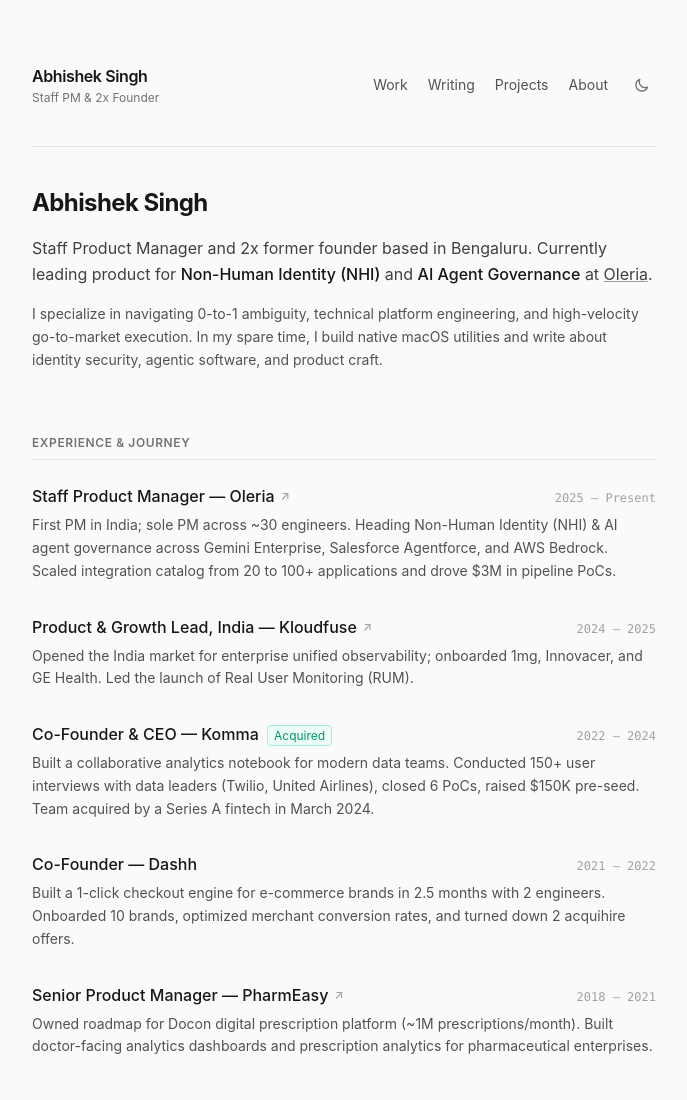
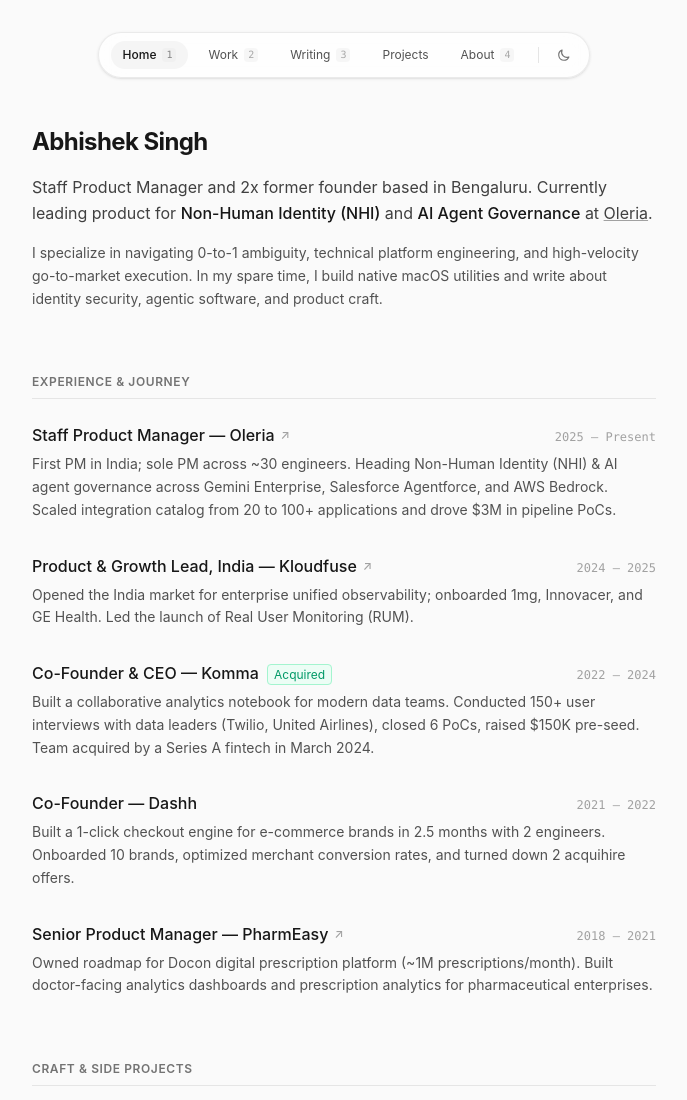
Before and after one commit to abhishek1846/abhishek1846.github.io, an Astro site: page / in a window 1280 px wide. Shown: the top 1100 px of the page, without its empty margins (296-983 px from the left). Built offline with nearby package versions, Linux system fonts and the light colour scheme; Astro itself is replaced by a stand-in of ours.

Commit message:
feat: add onur.dev inspired floating frosted nav and keyboard shortcuts

```diff
--- a/src/components/Header.astro
+++ b/src/components/Header.astro
@@ -6,57 +6,70 @@ interface Props {
 const { current = '' } = Astro.props;
 ---
 
-<header class="flex items-center justify-between pb-10 border-b border-neutral-200 dark:border-neutral-800 mb-10">
-  <div>
-    <a href="/" class="text-base font-semibold tracking-tight hover:opacity-80 transition-opacity">
-      Abhishek Singh
+<!-- Floating / Sticky Frosted Navigation inspired by onur.dev -->
+<div class="sticky top-6 z-50 mb-12 flex justify-center">
+  <nav class="flex items-center gap-1 sm:gap-2 px-3 py-2 rounded-full border border-neutral-200/80 dark:border-neutral-800/80 bg-white/70 dark:bg-neutral-900/70 backdrop-blur-md shadow-sm">
+    <a
+      href="/"
+      class={`flex items-center gap-1.5 px-3 py-1.5 rounded-full text-xs transition-colors ${current === 'home' || current === '' ? 'bg-neutral-100 dark:bg-neutral-800 text-neutral-900 dark:text-neutral-100 font-medium' : 'text-neutral-600 dark:text-neutral-400 hover:text-neutral-900 dark:hover:text-neutral-100'}`}
+      title="Press 1 for Home"
+    >
+      <span>Home</span>
+      <kbd class="hidden sm:inline-block text-[10px] font-mono opacity-50 px-1 py-0.2 bg-neutral-200/60 dark:bg-neutral-700/60 rounded">1</kbd>
     </a>
-    <p class="text-xs text-neutral-500 dark:text-neutral-400 mt-0.5">
-      Staff PM & 2x Founder
-    </p>
-  </div>
 
-  <nav class="flex items-center space-x-4 md:space-x-5 text-sm text-neutral-600 dark:text-neutral-300">
     <a
       href="/#work"
-      class="hover:text-black dark:hover:text-white transition-colors"
+      class={`flex items-center gap-1.5 px-3 py-1.5 rounded-full text-xs transition-colors ${current === 'work' ? 'bg-neutral-100 dark:bg-neutral-800 text-neutral-900 dark:text-neutral-100 font-medium' : 'text-neutral-600 dark:text-neutral-400 hover:text-neutral-900 dark:hover:text-neutral-100'}`}
+      title="Press 2 for Work"
     >
-      Work
+      <span>Work</span>
+      <kbd class="hidden sm:inline-block text-[10px] font-mono opacity-50 px-1 py-0.2 bg-neutral-200/60 dark:bg-neutral-700/60 rounded">2</kbd>
     </a>
+
     <a
       href="/writing"
-      class={`hover:text-black dark:hover:text-white transition-colors ${current === 'writing' ? 'text-black dark:text-white font-medium' : ''}`}
+      class={`flex items-center gap-1.5 px-3 py-1.5 rounded-full text-xs transition-colors ${current === 'writing' ? 'bg-neutral-100 dark:bg-neutral-800 text-neutral-900 dark:text-neutral-100 font-medium' : 'text-neutral-600 dark:text-neutral-400 hover:text-neutral-900 dark:hover:text-neutral-100'}`}
+      title="Press 3 for Writing"
     >
-      Writing
+      <span>Writing</span>
+      <kbd class="hidden sm:inline-block text-[10px] font-mono opacity-50 px-1 py-0.2 bg-neutral-200/60 dark:bg-neutral-700/60 rounded">3</kbd>
     </a>
+
     <a
       href="/#projects"
-      class="hover:text-black dark:hover:text-white transition-colors"
+      class={`flex items-center gap-1.5 px-3 py-1.5 rounded-full text-xs transition-colors ${current === 'projects' ? 'bg-neutral-100 dark:bg-neutral-800 text-neutral-900 dark:text-neutral-100 font-medium' : 'text-neutral-600 dark:text-neutral-400 hover:text-neutral-900 dark:hover:text-neutral-100'}`}
+      title="Projects"
     >
-      Projects
+      <span>Projects</span>
     </a>
+
     <a
       href="/about"
-      class={`hover:text-black dark:hover:text-white transition-colors ${current === 'about' ? 'text-black dark:text-white font-medium' : ''}`}
+      class={`flex items-center gap-1.5 px-3 py-1.5 rounded-full text-xs transition-colors ${current === 'about' ? 'bg-neutral-100 dark:bg-neutral-800 text-neutral-900 dark:text-neutral-100 font-medium' : 'text-neutral-600 dark:text-neutral-400 hover:text-neutral-900 dark:hover:text-neutral-100'}`}
+      title="Press 4 for About"
     >
-      About
+      <span>About</span>
+      <kbd class="hidden sm:inline-block text-[10px] font-mono opacity-50 px-1 py-0.2 bg-neutral-200/60 dark:bg-neutral-700/60 rounded">4</kbd>
     </a>
 
-    <!-- Theme Toggle -->
+    <div class="h-4 w-px bg-neutral-200 dark:bg-neutral-800 mx-0.5 sm:mx-1"></div>
+
+    <!-- Theme toggle -->
     <button
       id="theme-toggle"
       aria-label="Toggle Theme"
       onclick="window.toggleTheme()"
-      class="p-1.5 rounded-md hover:bg-neutral-100 dark:hover:bg-neutral-800 text-neutral-500 dark:text-neutral-400 hover:text-black dark:hover:text-white transition-colors"
+      class="p-1.5 rounded-full hover:bg-neutral-100 dark:hover:bg-neutral-800 text-neutral-500 dark:text-neutral-400 hover:text-black dark:hover:text-white transition-colors"
     >
       <!-- Sun icon for dark mode -->
-      <svg class="w-4 h-4 hidden dark:block" fill="none" viewBox="0 0 24 24" stroke="currentColor">
+      <svg class="w-3.5 h-3.5 hidden dark:block" fill="none" viewBox="0 0 24 24" stroke="currentColor">
         <path stroke-linecap="round" stroke-linejoin="round" stroke-width="2" d="M12 3v1m0 16v1m9-9h-1M4 12H3m15.364 6.364l-.707-.707M6.343 6.343l-.707-.707m12.728 0l-.707.707M6.343 17.657l-.707.707M16 12a4 4 0 11-8 0 4 4 0 018 0z" />
       </svg>
       <!-- Moon icon for light mode -->
-      <svg class="w-4 h-4 block dark:hidden" fill="none" viewBox="0 0 24 24" stroke="currentColor">
+      <svg class="w-3.5 h-3.5 block dark:hidden" fill="none" viewBox="0 0 24 24" stroke="currentColor">
         <path stroke-linecap="round" stroke-linejoin="round" stroke-width="2" d="M20.354 15.354A9 9 0 018.646 3.646 9.003 9.003 0 0012 21a9.003 9.003 0 008.354-5.646z" />
       </svg>
     </button>
   </nav>
-</header>
+</div>
--- a/src/layouts/Layout.astro
+++ b/src/layouts/Layout.astro
@@ -13,7 +13,7 @@ const {
 ---
 
 <!doctype html>
-<html lang="en" class="dark">
+<html lang="en" class="dark scroll-smooth">
   <head>
     <meta charset="UTF-8" />
     <meta name="viewport" content="width=device-width, initial-scale=1.0" />
@@ -43,7 +43,7 @@ const {
     </script>
   </head>
   <body class="min-h-screen flex flex-col justify-between selection:bg-neutral-800 selection:text-white dark:selection:bg-neutral-200 dark:selection:text-black">
-    <div class="max-w-2xl mx-auto px-6 py-12 md:py-16 w-full flex-1">
+    <div class="max-w-2xl mx-auto px-6 py-6 sm:py-8 w-full flex-1">
       <slot />
     </div>
 
@@ -55,6 +55,24 @@ const {
         document.documentElement.classList.toggle('dark', !isDark);
         localStorage.setItem('theme', nextTheme);
       };
+
+      // onur.dev style keyboard shortcuts: 1=Home, 2=Work, 3=Writing, 4=About
+      document.addEventListener('keydown', (e) => {
+        // Ignore if focus is in an input or textarea
+        if (['INPUT', 'TEXTAREA'].includes((e.target as HTMLElement)?.tagName)) return;
+        if (e.metaKey || e.ctrlKey || e.altKey) return;
+
+        const routes: Record<string, string> = {
+          '1': '/',
+          '2': '/#work',
+          '3': '/writing',
+          '4': '/about',
+        };
+
+        if (routes[e.key]) {
+          window.location.href = routes[e.key];
+        }
+      });
     </script>
   </body>
 </html>
```
